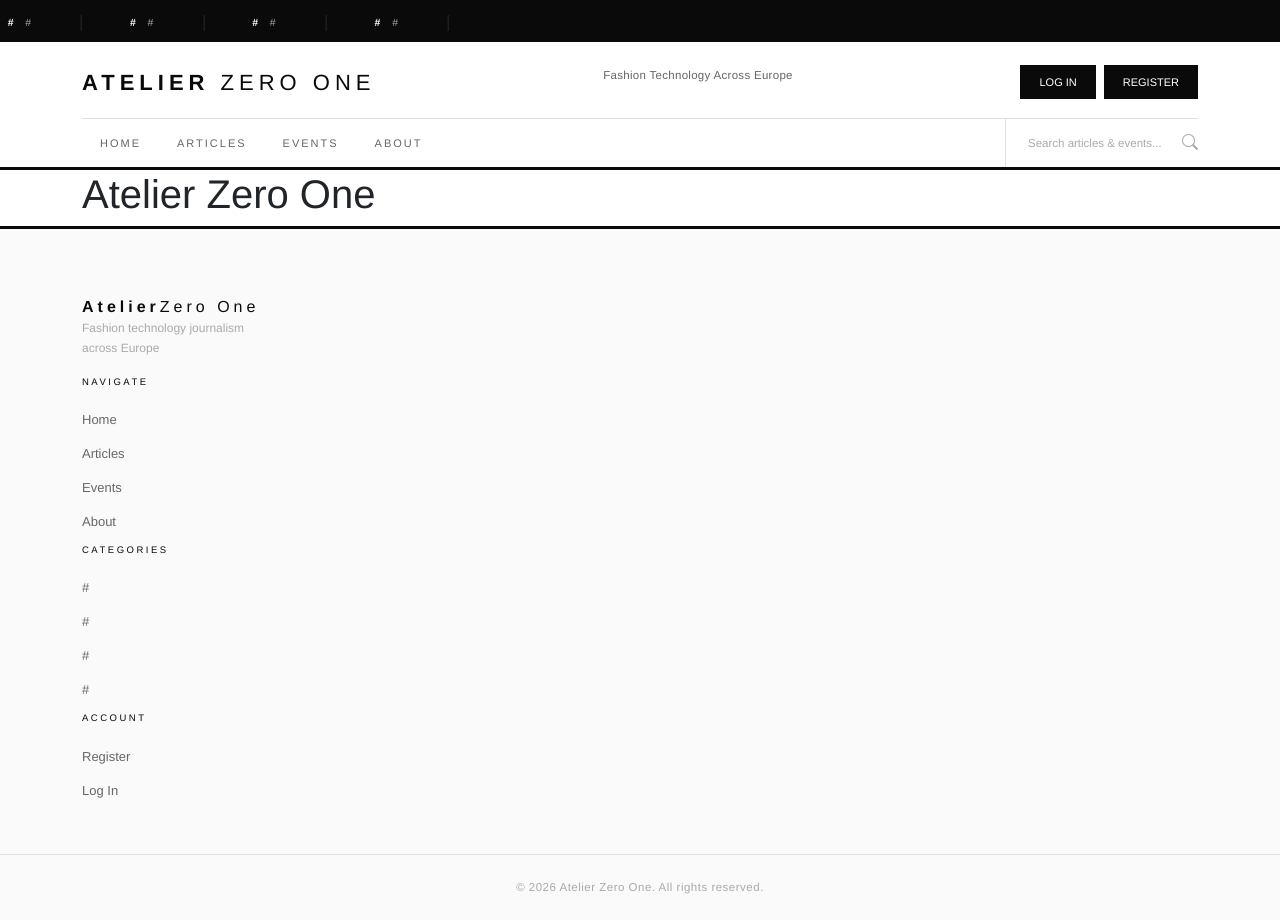
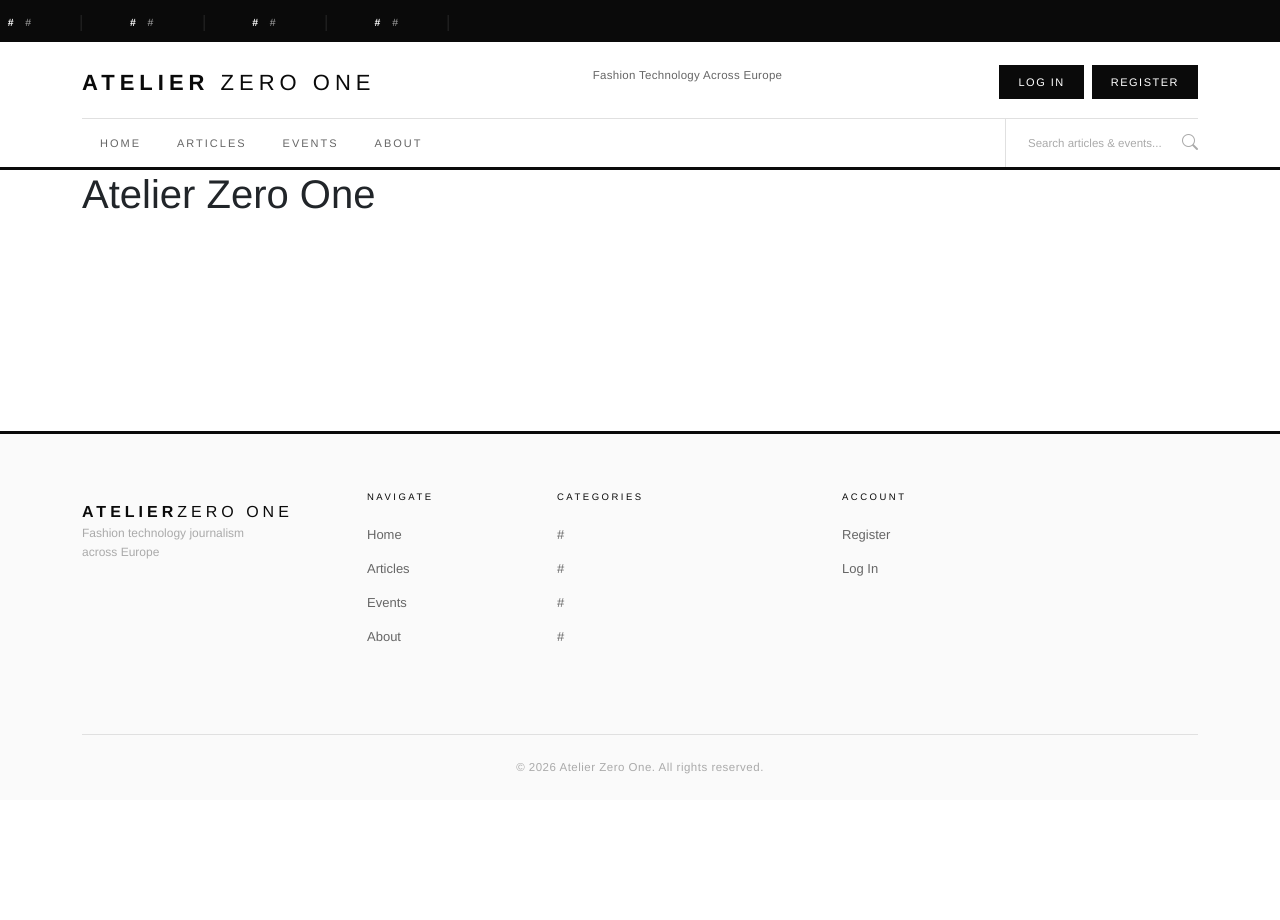
Before and after one commit to sineadezita/milestone-project-4, a Django app: page / in a window 1280 px wide. After the commit the page ends 774 px from the top, so only its background shows below. Run offline with Django 5.2, Linux system fonts and the light colour scheme.

Commit message:
Fixed footer column layout

```diff
--- a/static/css/base.css
+++ b/static/css/base.css
@@ -210,7 +210,7 @@ main {
 
 .btn-dark-custom {
     font-size: 11px;
-    letter-spacing: 1.5;
+    letter-spacing: 1.5px;
     text-transform: uppercase;
     padding: 8px 18px;
     border: 1px solid var(--black);
@@ -231,7 +231,7 @@ main {
 
 .btn-premium-nav {
     font-size: 11px;
-    letter-spacing: 1.5;
+    letter-spacing: 1.5px;
     text-transform: uppercase;
     padding: 8px 18px;
     border: 1px solid var(--gold);
@@ -252,6 +252,10 @@ main {
 
 /* Footer */
 footer {
+    background: pink;
+}
+
+footer {
     background: var(--grey-50);
     border-top: 3px solid var(--black);
     padding: 56px 0 0;
@@ -261,7 +265,7 @@ footer {
     font-size: 16px;
     font-weight: 200;
     letter-spacing: 4px;
-    text-decoration: uppercase;
+    text-transform: uppercase;
     color: var(--black);
     margin-top: 10px;
 }
--- a/templates/includes/footer.html
+++ b/templates/includes/footer.html
@@ -2,17 +2,17 @@
 
 <footer>
     <div class="container">
-        <div class="row">
+        <div class="row g-4">
 
             <!-- Brand -->
-            <div class="col-md-3">
+            <div class="col-md-3 mb-4">
                 <div class="footer-brand"><strong>Atelier</strong>Zero One</div>
                 <p class="footer-tagline">Fashion technology journalism across Europe</p>
             </div>
-        </div>
+
 
         <!-- Navigate -->
-        <div class="col-md-2">
+        <div class="col-md-2 mb-4">
             <div class="footer-col-title">Navigate</div>
             <ul class="footer-links">
                 <li><a href="{% url 'home' %}">Home</a></li>
@@ -23,7 +23,7 @@
         </div>
 
         <!-- Categories -->
-        <div class="col-md-3">
+        <div class="col-md-3 mb-4">
             <div class="footer-col-title">Categories</div>
             <ul class="footer-links">
                 <li><a href="#">#</a></li>
@@ -34,7 +34,7 @@
         </div>
 
         <!-- Account -->
-        <div class="col-md-2">
+        <div class="col-md-2 mb-4">
             <div class="footer-col-title">Account</div>
             <ul class="footer-links">
                 {% if user.is_authenticated %}
```
